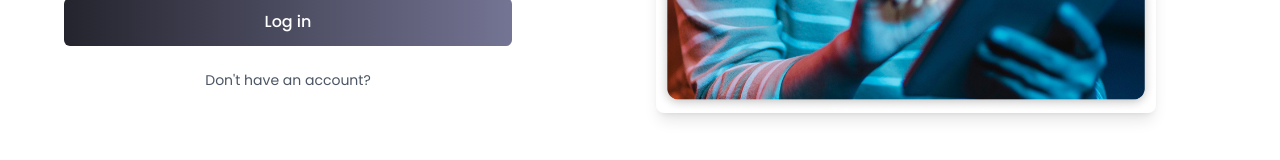
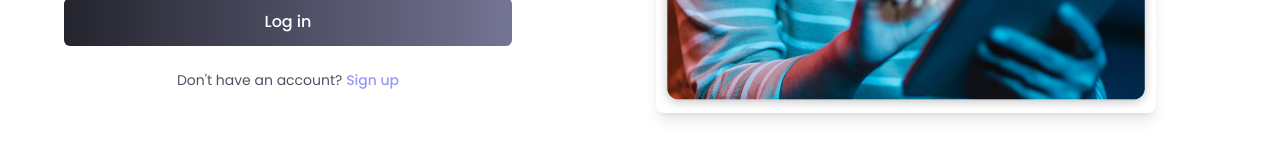
Before and after one commit to Roshe-Mentors/new_roshe, a Next.js app: page /signIn in a window 1280 px wide. Shown: the part 583-743 px from the top of the page. Built offline with nearby package versions, Linux system fonts and the light colour scheme; no server answers.

Commit message:
FEAT: add sign-up link to LoginPage for improved user navigation

```diff
--- a/src/app/signIn/LoginPage.tsx
+++ b/src/app/signIn/LoginPage.tsx
@@ -164,7 +164,10 @@ const LoginPage = () => {
             </button>
 
             <p className="text-center mt-6 text-gray-600 text-sm">
-              Don&apos;t have an account?
+              Don&apos;t have an account?{' '}
+              <a href="/signUp" className="text-[#9898FA] font-medium hover:underline">
+                Sign up
+              </a>
             </p>
           </form>
         </div>
```
